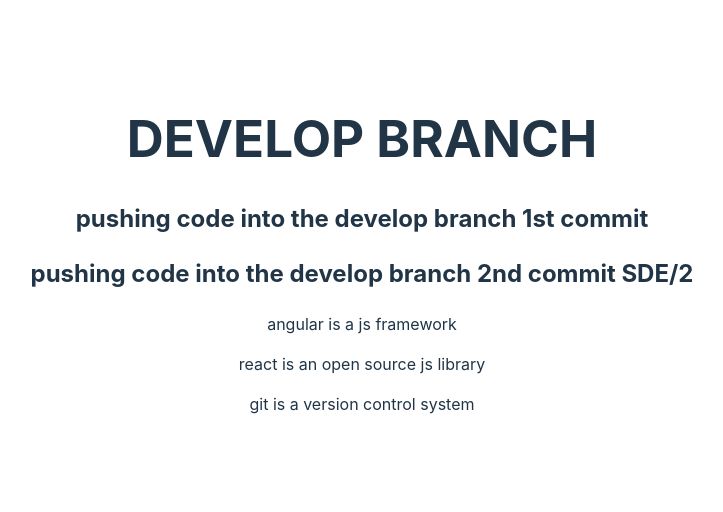
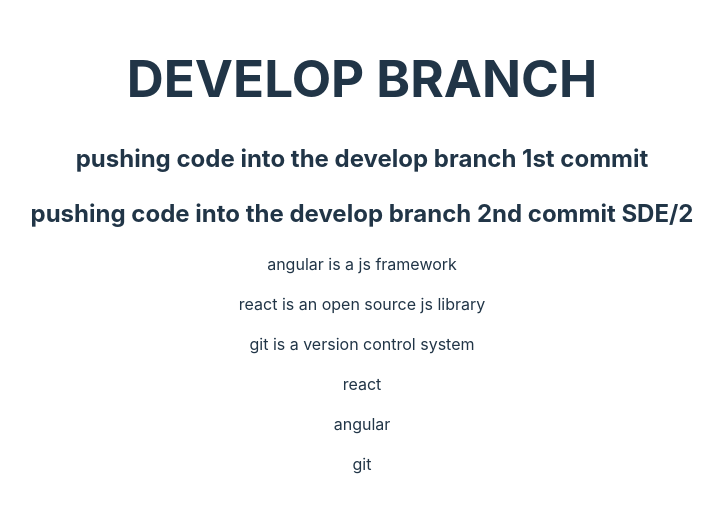
Before and after one commit to Bhanuprakash-340/git-prac, a React (Vite) app: page / in a window 1280 px wide. Shown: the part 146-658 px from the top of the page, without its empty margins (278-1001 px from the left). Built offline with nearby package versions, Linux system fonts and the light colour scheme.

Commit message:
all files changed

```diff
--- a/src/App.jsx
+++ b/src/App.jsx
@@ -11,6 +11,9 @@ function App() {
        <p>angular is a js framework</p>
        <p>react is an open source js library</p>
        <p>git is a version control system</p>
+       <p>react</p>
+       <p>angular</p>
+       <p>git</p>
        </div>
     </>
   )
```
